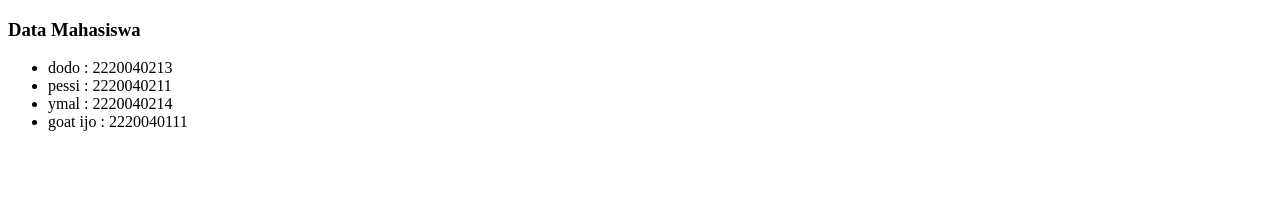
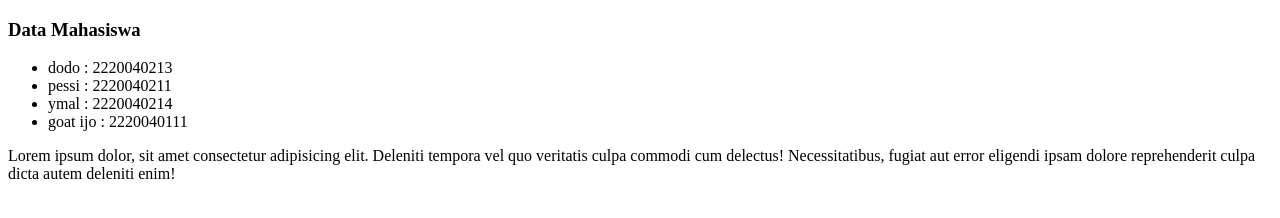
Before and after one commit to tubayu/test-repo-project, a plain HTML site: page mahasiswa.html in a window 1280 px wide. Drawn offline with Linux system fonts and the light colour scheme.

Commit message:
menambahkan paragraf pada index.html

```diff
--- a/mahasiswa.html
+++ b/mahasiswa.html
@@ -15,6 +15,9 @@
         <li>ymal : 2220040214</li>
         <li>goat ijo : 2220040111</li>
     </ul>
+    <p>Lorem ipsum dolor, sit amet consectetur adipisicing elit. Deleniti tempora vel quo veritatis culpa commodi cum
+        delectus! Necessitatibus, fugiat aut error eligendi ipsam dolore reprehenderit culpa dicta autem deleniti enim!
+    </p>
 </body>
 
 </html>
```
